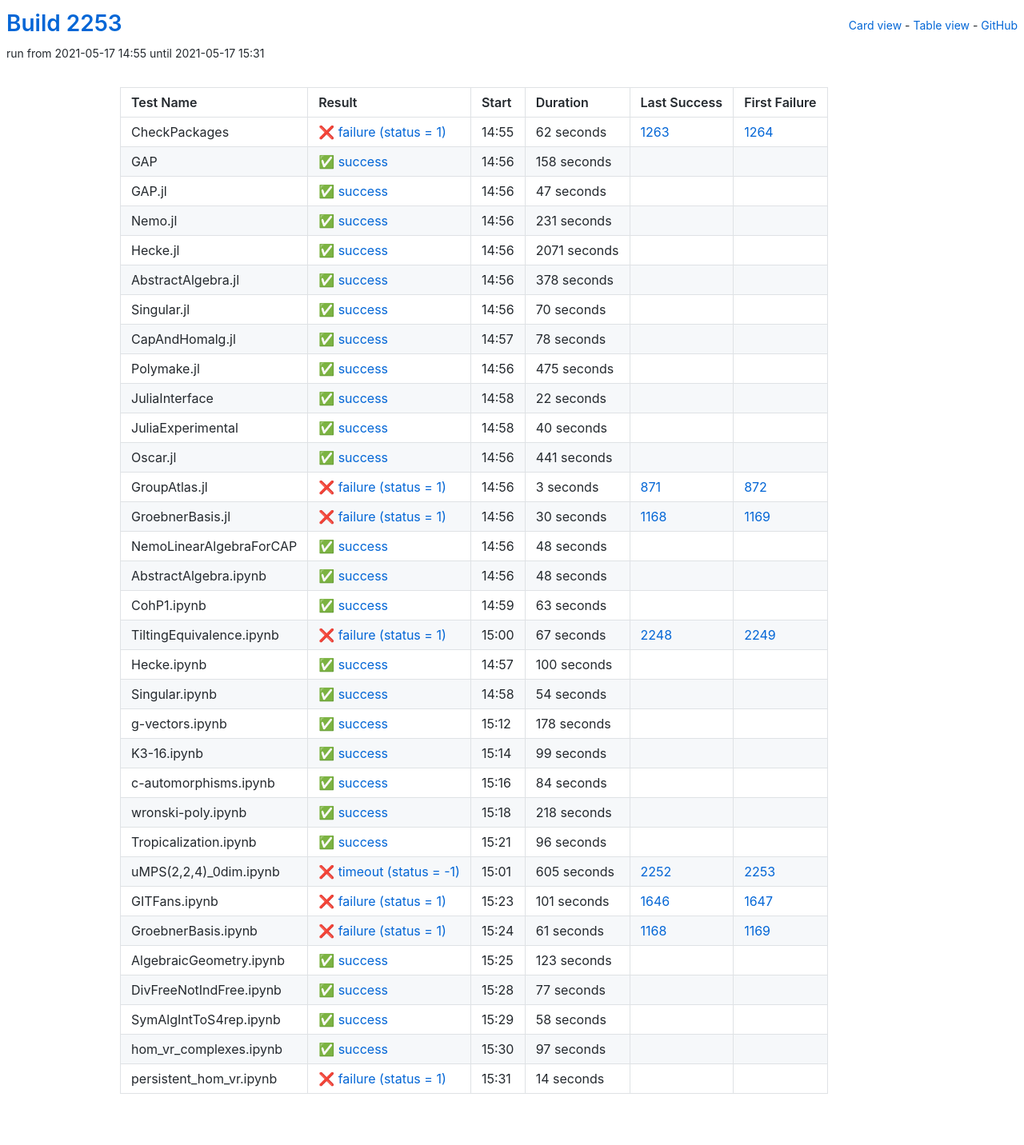
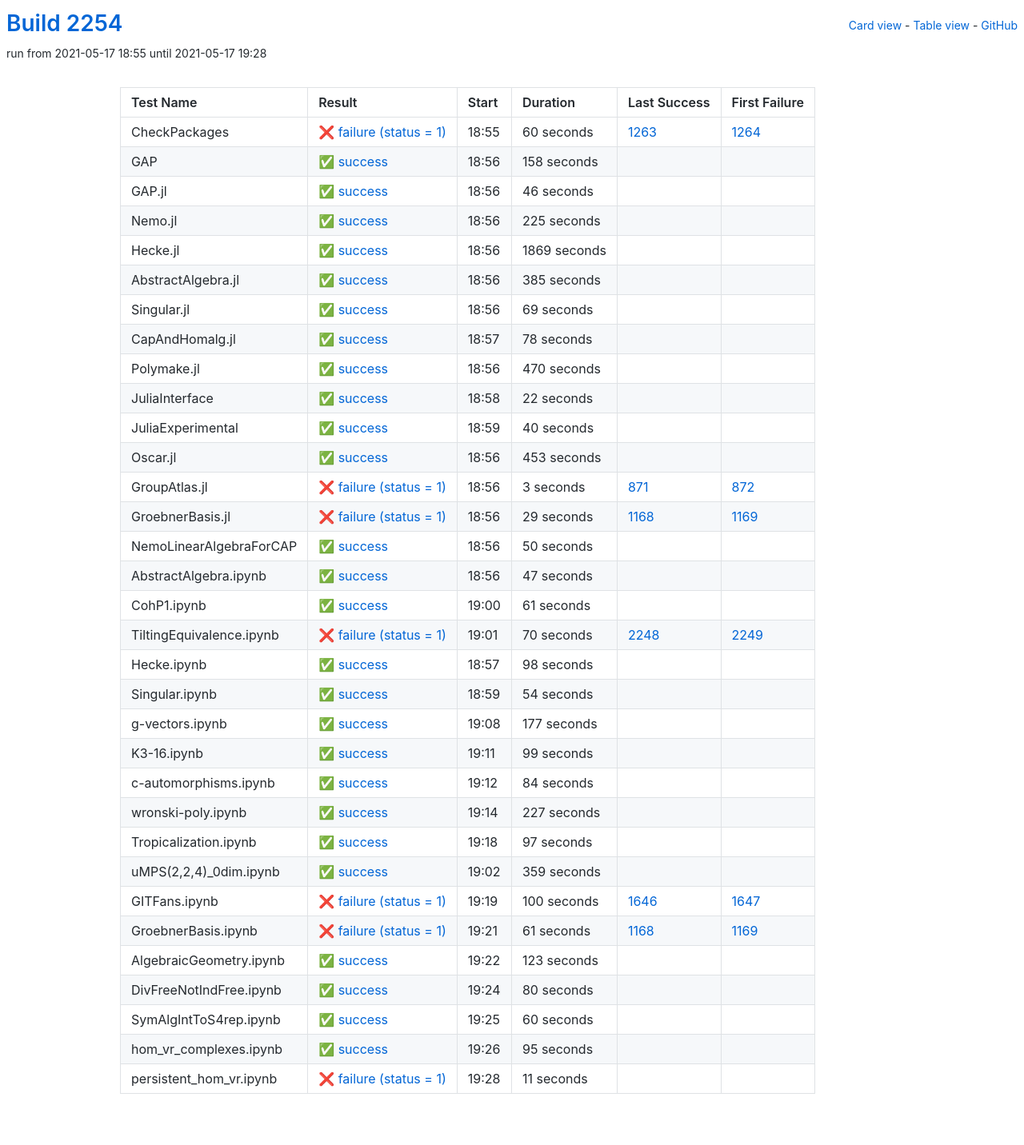
Before and after one commit to oscar-system/oscar-ci-status-stable, a Jekyll site: the page built from table.html, in a window 1280 px wide. Shown: the whole page at 80% size. Built offline with Jekyll 4.4.1, drawn with Linux system fonts in a browser that asks for light colours.

Commit message:
Build #2254

```diff
--- a/_data/ci.yml
+++ b/_data/ci.yml
@@ -1,6 +1,6 @@
 ---
-build: 2253
-build_url: https://oscarci.mathematik.uni-kl.de/job/oscar-stable/2253/
+build: 2254
+build_url: https://oscarci.mathematik.uni-kl.de/job/oscar-stable/2254/
 job: oscar-stable
 organization: oscar-system
 repo: oscar-ci-status-stable
@@ -8,20 +8,20 @@ repourl: https://github.com/oscar-system/oscar-ci-status-stable
 tests:
 - name: CheckPackages
   id: checkpackages
-  log: https://oscarci.mathematik.uni-kl.de/job/oscar-stable/2253/artifact/logs/build-2253/CheckPackages.log
-  start: 2021-05-17 14:55
+  log: https://oscarci.mathematik.uni-kl.de/job/oscar-stable/2254/artifact/logs/build-2254/CheckPackages.log
+  start: 2021-05-17 18:55
   success: false
   exitcode: 1
   status: failure
-  duration: 62
+  duration: 60
   last_success: 1263
   last_success_url: https://oscarci.mathematik.uni-kl.de/job/oscar-stable/1263/
   first_failure: 1264
   first_failure_url: https://oscarci.mathematik.uni-kl.de/job/oscar-stable/1264/
 - name: GAP
   id: gap
-  log: https://oscarci.mathematik.uni-kl.de/job/oscar-stable/2253/artifact/logs/build-2253/GAP.log
-  start: 2021-05-17 14:56
+  log: https://oscarci.mathematik.uni-kl.de/job/oscar-stable/2254/artifact/logs/build-2254/GAP.log
+  start: 2021-05-17 18:56
   success: true
   exitcode: 0
   status: success
@@ -32,68 +32,68 @@ tests:
   first_failure_url:
 - name: GAP.jl
   id: gap-jl
-  log: https://oscarci.mathematik.uni-kl.de/job/oscar-stable/2253/artifact/logs/build-2253/GAP.jl.log
-  start: 2021-05-17 14:56
+  log: https://oscarci.mathematik.uni-kl.de/job/oscar-stable/2254/artifact/logs/build-2254/GAP.jl.log
+  start: 2021-05-17 18:56
   success: true
   exitcode: 0
   status: success
-  duration: 47
+  duration: 46
   last_success: false
   last_success_url:
   first_failure: false
   first_failure_url:
 - name: Nemo.jl
   id: nemo-jl
-  log: https://oscarci.mathematik.uni-kl.de/job/oscar-stable/2253/artifact/logs/build-2253/Nemo.jl.log
-  start: 2021-05-17 14:56
+  log: https://oscarci.mathematik.uni-kl.de/job/oscar-stable/2254/artifact/logs/build-2254/Nemo.jl.log
+  start: 2021-05-17 18:56
   success: true
   exitcode: 0
   status: success
-  duration: 231
+  duration: 225
   last_success: false
   last_success_url:
   first_failure: false
   first_failure_url:
 - name: Hecke.jl
   id: hecke-jl
-  log: https://oscarci.mathematik.uni-kl.de/job/oscar-stable/2253/artifact/logs/build-2253/Hecke.jl.log
-  start: 2021-05-17 14:56
+  log: https://oscarci.mathematik.uni-kl.de/job/oscar-stable/2254/artifact/logs/build-2254/Hecke.jl.log
+  start: 2021-05-17 18:56
   success: true
   exitcode: 0
   status: success
-  duration: 2071
+  duration: 1869
   last_success: false
   last_success_url:
   first_failure: false
   first_failure_url:
 - name: AbstractAlgebra.jl
   id: abstractalgebra-jl
-  log: https://oscarci.mathematik.uni-kl.de/job/oscar-stable/2253/artifact/logs/build-2253/AbstractAlgebra.jl.log
-  start: 2021-05-17 14:56
+  log: https://oscarci.mathematik.uni-kl.de/job/oscar-stable/2254/artifact/logs/build-2254/AbstractAlgebra.jl.log
+  start: 2021-05-17 18:56
   success: true
   exitcode: 0
   status: success
-  duration: 378
+  duration: 385
   last_success: false
   last_success_url:
   first_failure: false
   first_failure_url:
 - name: Singular.jl
   id: singular-jl
-  log: https://oscarci.mathematik.uni-kl.de/job/oscar-stable/2253/artifact/logs/build-2253/Singular.jl.log
-  start: 2021-05-17 14:56
+  log: https://oscarci.mathematik.uni-kl.de/job/oscar-stable/2254/artifact/logs/build-2254/Singular.jl.log
+  start: 2021-05-17 18:56
   success: true
   exitcode: 0
   status: success
-  duration: 70
+  duration: 69
   last_success: false
   last_success_url:
   first_failure: false
   first_failure_url:
 - name: CapAndHomalg.jl
   id: capandhomalg-jl
-  log: https://oscarci.mathematik.uni-kl.de/job/oscar-stable/2253/artifact/logs/build-2253/CapAndHomalg.jl.log
-  start: 2021-05-17 14:57
+  log: https://oscarci.mathematik.uni-kl.de/job/oscar-stable/2254/artifact/logs/build-2254/CapAndHomalg.jl.log
+  start: 2021-05-17 18:57
   success: true
   exitcode: 0
   status: success
@@ -104,20 +104,20 @@ tests:
   first_failure_url:
 - name: Polymake.jl
   id: polymake-jl
-  log: https://oscarci.mathematik.uni-kl.de/job/oscar-stable/2253/artifact/logs/build-2253/Polymake.jl.log
-  start: 2021-05-17 14:56
+  log: https://oscarci.mathematik.uni-kl.de/job/oscar-stable/2254/artifact/logs/build-2254/Polymake.jl.log
+  start: 2021-05-17 18:56
   success: true
   exitcode: 0
   status: success
-  duration: 475
+  duration: 470
   last_success: false
   last_success_url:
   first_failure: false
   first_failure_url:
 - name: JuliaInterface
   id: juliainterface
-  log: https://oscarci.mathematik.uni-kl.de/job/oscar-stable/2253/artifact/logs/build-2253/JuliaInterface.log
-  start: 2021-05-17 14:58
+  log: https://oscarci.mathematik.uni-kl.de/job/oscar-stable/2254/artifact/logs/build-2254/JuliaInterface.log
+  start: 2021-05-17 18:58
   success: true
   exitcode: 0
   status: success
@@ -128,8 +128,8 @@ tests:
   first_failure_url:
 - name: JuliaExperimental
   id: juliaexperimental
-  log: https://oscarci.mathematik.uni-kl.de/job/oscar-stable/2253/artifact/logs/build-2253/JuliaExperimental.log
-  start: 2021-05-17 14:58
+  log: https://oscarci.mathematik.uni-kl.de/job/oscar-stable/2254/artifact/logs/build-2254/JuliaExperimental.log
+  start: 2021-05-17 18:59
   success: true
   exitcode: 0
   status: success
@@ -140,20 +140,20 @@ tests:
   first_failure_url:
 - name: Oscar.jl
   id: oscar-jl
-  log: https://oscarci.mathematik.uni-kl.de/job/oscar-stable/2253/artifact/logs/build-2253/Oscar.jl.log
-  start: 2021-05-17 14:56
+  log: https://oscarci.mathematik.uni-kl.de/job/oscar-stable/2254/artifact/logs/build-2254/Oscar.jl.log
+  start: 2021-05-17 18:56
   success: true
   exitcode: 0
   status: success
-  duration: 441
+  duration: 453
   last_success: false
   last_success_url:
   first_failure: false
   first_failure_url:
 - name: GroupAtlas.jl
   id: groupatlas-jl
-  log: https://oscarci.mathematik.uni-kl.de/job/oscar-stable/2253/artifact/logs/build-2253/GroupAtlas.jl.log
-  start: 2021-05-17 14:56
+  log: https://oscarci.mathematik.uni-kl.de/job/oscar-stable/2254/artifact/logs/build-2254/GroupAtlas.jl.log
+  start: 2021-05-17 18:56
   success: false
   exitcode: 1
   status: failure
@@ -164,80 +164,80 @@ tests:
   first_failure_url: https://oscarci.mathematik.uni-kl.de/job/oscar-stable/872/
 - name: GroebnerBasis.jl
   id: groebnerbasis-jl
-  log: https://oscarci.mathematik.uni-kl.de/job/oscar-stable/2253/artifact/logs/build-2253/GroebnerBasis.jl.log
-  start: 2021-05-17 14:56
+  log: https://oscarci.mathematik.uni-kl.de/job/oscar-stable/2254/artifact/logs/build-2254/GroebnerBasis.jl.log
+  start: 2021-05-17 18:56
   success: false
   exitcode: 1
   status: failure
-  duration: 30
+  duration: 29
   last_success: 1168
   last_success_url: https://oscarci.mathematik.uni-kl.de/job/oscar-stable/1168/
   first_failure: 1169
   first_failure_url: https://oscarci.mathematik.uni-kl.de/job/oscar-stable/1169/
 - name: NemoLinearAlgebraForCAP
   id: nemolinearalgebraforcap
-  log: https://oscarci.mathematik.uni-kl.de/job/oscar-stable/2253/artifact/logs/build-2253/NemoLinearAlgebraForCAP.log
-  start: 2021-05-17 14:56
+  log: https://oscarci.mathematik.uni-kl.de/job/oscar-stable/2254/artifact/logs/build-2254/NemoLinearAlgebraForCAP.log
+  start: 2021-05-17 18:56
   success: true
   exitcode: 0
   status: success
-  duration: 48
+  duration: 50
   last_success: false
   last_success_url:
   first_failure: false
   first_failure_url:
 - name: AbstractAlgebra.ipynb
   id: abstractalgebra-ipynb
-  log: https://oscarci.mathematik.uni-kl.de/job/oscar-stable/2253/artifact/logs/build-2253/AbstractAlgebra.ipynb.log
-  start: 2021-05-17 14:56
+  log: https://oscarci.mathematik.uni-kl.de/job/oscar-stable/2254/artifact/logs/build-2254/AbstractAlgebra.ipynb.log
+  start: 2021-05-17 18:56
   success: true
   exitcode: 0
   status: success
-  duration: 48
+  duration: 47
   last_success: false
   last_success_url:
   first_failure: false
   first_failure_url:
 - name: CohP1.ipynb
   id: cohp1-ipynb
-  log: https://oscarci.mathematik.uni-kl.de/job/oscar-stable/2253/artifact/logs/build-2253/CohP1.ipynb.log
-  start: 2021-05-17 14:59
+  log: https://oscarci.mathematik.uni-kl.de/job/oscar-stable/2254/artifact/logs/build-2254/CohP1.ipynb.log
+  start: 2021-05-17 19:00
   success: true
   exitcode: 0
   status: success
-  duration: 63
+  duration: 61
   last_success: false
   last_success_url:
   first_failure: false
   first_failure_url:
 - name: TiltingEquivalence.ipynb
   id: tiltingequivalence-ipynb
-  log: https://oscarci.mathematik.uni-kl.de/job/oscar-stable/2253/artifact/logs/build-2253/TiltingEquivalence.ipynb.log
-  start: 2021-05-17 15:00
+  log: https://oscarci.mathematik.uni-kl.de/job/oscar-stable/2254/artifact/logs/build-2254/TiltingEquivalence.ipynb.log
+  start: 2021-05-17 19:01
   success: false
   exitcode: 1
   status: failure
-  duration: 67
+  duration: 70
   last_success: 2248
   last_success_url: https://oscarci.mathematik.uni-kl.de/job/oscar-stable/2248/
   first_failure: 2249
   first_failure_url: https://oscarci.mathematik.uni-kl.de/job/oscar-stable/2249/
 - name: Hecke.ipynb
   id: hecke-ipynb
-  log: https://oscarci.mathematik.uni-kl.de/job/oscar-stable/2253/artifact/logs/build-2253/Hecke.ipynb.log
-  start: 2021-05-17 14:57
+  log: https://oscarci.mathematik.uni-kl.de/job/oscar-stable/2254/artifact/logs/build-2254/Hecke.ipynb.log
+  start: 2021-05-17 18:57
   success: true
   exitcode: 0
   status: success
-  duration: 100
+  duration: 98
   last_success: false
   last_success_url:
   first_failure: false
   first_failure_url:
 - name: Singular.ipynb
   id: singular-ipynb
-  log: https://oscarci.mathematik.uni-kl.de/job/oscar-stable/2253/artifact/logs/build-2253/Singular.ipynb.log
-  start: 2021-05-17 14:58
+  log: https://oscarci.mathematik.uni-kl.de/job/oscar-stable/2254/artifact/logs/build-2254/Singular.ipynb.log
+  start: 2021-05-17 18:59
   success: true
   exitcode: 0
   status: success
@@ -248,20 +248,20 @@ tests:
   first_failure_url:
 - name: g-vectors.ipynb
   id: g-vectors-ipynb
-  log: https://oscarci.mathematik.uni-kl.de/job/oscar-stable/2253/artifact/logs/build-2253/g-vectors.ipynb.log
-  start: 2021-05-17 15:12
+  log: https://oscarci.mathematik.uni-kl.de/job/oscar-stable/2254/artifact/logs/build-2254/g-vectors.ipynb.log
+  start: 2021-05-17 19:08
   success: true
   exitcode: 0
   status: success
-  duration: 178
+  duration: 177
   last_success: false
   last_success_url:
   first_failure: false
   first_failure_url:
 - name: K3-16.ipynb
   id: k3-16-ipynb
-  log: https://oscarci.mathematik.uni-kl.de/job/oscar-stable/2253/artifact/logs/build-2253/K3-16.ipynb.log
-  start: 2021-05-17 15:14
+  log: https://oscarci.mathematik.uni-kl.de/job/oscar-stable/2254/artifact/logs/build-2254/K3-16.ipynb.log
+  start: 2021-05-17 19:11
   success: true
   exitcode: 0
   status: success
@@ -272,8 +272,8 @@ tests:
   first_failure_url:
 - name: c-automorphisms.ipynb
   id: c-automorphisms-ipynb
-  log: https://oscarci.mathematik.uni-kl.de/job/oscar-stable/2253/artifact/logs/build-2253/c-automorphisms.ipynb.log
-  start: 2021-05-17 15:16
+  log: https://oscarci.mathematik.uni-kl.de/job/oscar-stable/2254/artifact/logs/build-2254/c-automorphisms.ipynb.log
+  start: 2021-05-17 19:12
   success: true
   exitcode: 0
   status: success
@@ -284,56 +284,56 @@ tests:
   first_failure_url:
 - name: wronski-poly.ipynb
   id: wronski-poly-ipynb
-  log: https://oscarci.mathematik.uni-kl.de/job/oscar-stable/2253/artifact/logs/build-2253/wronski-poly.ipynb.log
-  start: 2021-05-17 15:18
+  log: https://oscarci.mathematik.uni-kl.de/job/oscar-stable/2254/artifact/logs/build-2254/wronski-poly.ipynb.log
+  start: 2021-05-17 19:14
   success: true
   exitcode: 0
   status: success
-  duration: 218
+  duration: 227
   last_success: false
   last_success_url:
   first_failure: false
   first_failure_url:
 - name: Tropicalization.ipynb
   id: tropicalization-ipynb
-  log: https://oscarci.mathematik.uni-kl.de/job/oscar-stable/2253/artifact/logs/build-2253/Tropicalization.ipynb.log
-  start: 2021-05-17 15:21
+  log: https://oscarci.mathematik.uni-kl.de/job/oscar-stable/2254/artifact/logs/build-2254/Tropicalization.ipynb.log
+  start: 2021-05-17 19:18
   success: true
   exitcode: 0
   status: success
-  duration: 96
+  duration: 97
   last_success: false
   last_success_url:
   first_failure: false
   first_failure_url:
 - name: uMPS(2,2,4)_0dim.ipynb
   id: umps-2-2-4-0dim-ipynb
-  log: https://oscarci.mathematik.uni-kl.de/job/oscar-stable/2253/artifact/logs/build-2253/uMPS-2-2-4-_0dim.ipynb.log
-  start: 2021-05-17 15:01
-  success: false
-  exitcode: -1
-  status: timeout
-  duration: 605
-  last_success: 2252
-  last_success_url: https://oscarci.mathematik.uni-kl.de/job/oscar-stable/2252/
-  first_failure: 2253
-  first_failure_url: https://oscarci.mathematik.uni-kl.de/job/oscar-stable/2253/
+  log: https://oscarci.mathematik.uni-kl.de/job/oscar-stable/2254/artifact/logs/build-2254/uMPS-2-2-4-_0dim.ipynb.log
+  start: 2021-05-17 19:02
+  success: true
+  exitcode: 0
+  status: success
+  duration: 359
+  last_success: false
+  last_success_url:
+  first_failure: false
+  first_failure_url:
 - name: GITFans.ipynb
   id: gitfans-ipynb
-  log: https://oscarci.mathematik.uni-kl.de/job/oscar-stable/2253/artifact/logs/build-2253/GITFans.ipynb.log
-  start: 2021-05-17 15:23
+  log: https://oscarci.mathematik.uni-kl.de/job/oscar-stable/2254/artifact/logs/build-2254/GITFans.ipynb.log
+  start: 2021-05-17 19:19
   success: false
   exitcode: 1
   status: failure
-  duration: 101
+  duration: 100
   last_success: 1646
   last_success_url: https://oscarci.mathematik.uni-kl.de/job/oscar-stable/1646/
   first_failure: 1647
   first_failure_url: https://oscarci.mathematik.uni-kl.de/job/oscar-stable/1647/
 - name: GroebnerBasis.ipynb
   id: groebnerbasis-ipynb
-  log: https://oscarci.mathematik.uni-kl.de/job/oscar-stable/2253/artifact/logs/build-2253/GroebnerBasis.ipynb.log
-  start: 2021-05-17 15:24
+  log: https://oscarci.mathematik.uni-kl.de/job/oscar-stable/2254/artifact/logs/build-2254/GroebnerBasis.ipynb.log
+  start: 2021-05-17 19:21
   success: false
   exitcode: 1
   status: failure
@@ -344,8 +344,8 @@ tests:
   first_failure_url: https://oscarci.mathematik.uni-kl.de/job/oscar-stable/1169/
 - name: AlgebraicGeometry.ipynb
   id: algebraicgeometry-ipynb
-  log: https://oscarci.mathematik.uni-kl.de/job/oscar-stable/2253/artifact/logs/build-2253/AlgebraicGeometry.ipynb.log
-  start: 2021-05-17 15:25
+  log: https://oscarci.mathematik.uni-kl.de/job/oscar-stable/2254/artifact/logs/build-2254/AlgebraicGeometry.ipynb.log
+  start: 2021-05-17 19:22
   success: true
   exitcode: 0
   status: success
@@ -356,48 +356,48 @@ tests:
   first_failure_url:
 - name: DivFreeNotIndFree.ipynb
   id: divfreenotindfree-ipynb
-  log: https://oscarci.mathematik.uni-kl.de/job/oscar-stable/2253/artifact/logs/build-2253/DivFreeNotIndFree.ipynb.log
-  start: 2021-05-17 15:28
+  log: https://oscarci.mathematik.uni-kl.de/job/oscar-stable/2254/artifact/logs/build-2254/DivFreeNotIndFree.ipynb.log
+  start: 2021-05-17 19:24
   success: true
   exitcode: 0
   status: success
-  duration: 77
+  duration: 80
   last_success: false
   last_success_url:
   first_failure: false
   first_failure_url:
 - name: SymAlgIntToS4rep.ipynb
   id: symalginttos4rep-ipynb
-  log: https://oscarci.mathematik.uni-kl.de/job/oscar-stable/2253/artifact/logs/build-2253/SymAlgIntToS4rep.ipynb.log
-  start: 2021-05-17 15:29
+  log: https://oscarci.mathematik.uni-kl.de/job/oscar-stable/2254/artifact/logs/build-2254/SymAlgIntToS4rep.ipynb.log
+  start: 2021-05-17 19:25
   success: true
   exitcode: 0
   status: success
-  duration: 58
+  duration: 60
   last_success: false
   last_success_url:
   first_failure: false
   first_failure_url:
 - name: hom_vr_complexes.ipynb
   id: hom-vr-complexes-ipynb
-  log: https://oscarci.mathematik.uni-kl.de/job/oscar-stable/2253/artifact/logs/build-2253/hom_vr_complexes.ipynb.log
-  start: 2021-05-17 15:30
+  log: https://oscarci.mathematik.uni-kl.de/job/oscar-stable/2254/artifact/logs/build-2254/hom_vr_complexes.ipynb.log
+  start: 2021-05-17 19:26
   success: true
   exitcode: 0
   status: success
-  duration: 97
+  duration: 95
   last_success: false
   last_success_url:
   first_failure: false
   first_failure_url:
 - name: persistent_hom_vr.ipynb
   id: persistent-hom-vr-ipynb
-  log: https://oscarci.mathematik.uni-kl.de/job/oscar-stable/2253/artifact/logs/build-2253/persistent_hom_vr.ipynb.log
-  start: 2021-05-17 15:31
+  log: https://oscarci.mathematik.uni-kl.de/job/oscar-stable/2254/artifact/logs/build-2254/persistent_hom_vr.ipynb.log
+  start: 2021-05-17 19:28
   success: false
   exitcode: 1
   status: failure
-  duration: 14
+  duration: 11
   last_success: false
   last_success_url:
   first_failure: false
```
Also changed, not shown: README.md.
